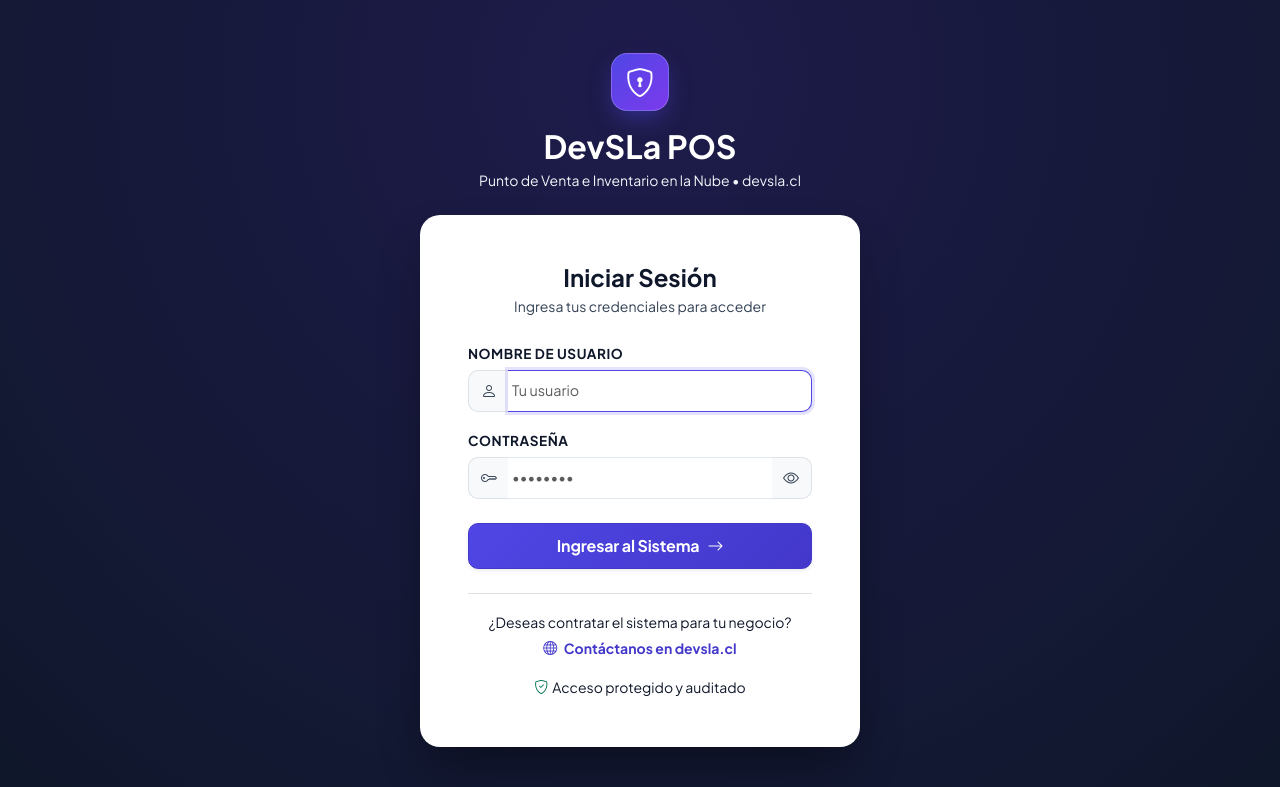
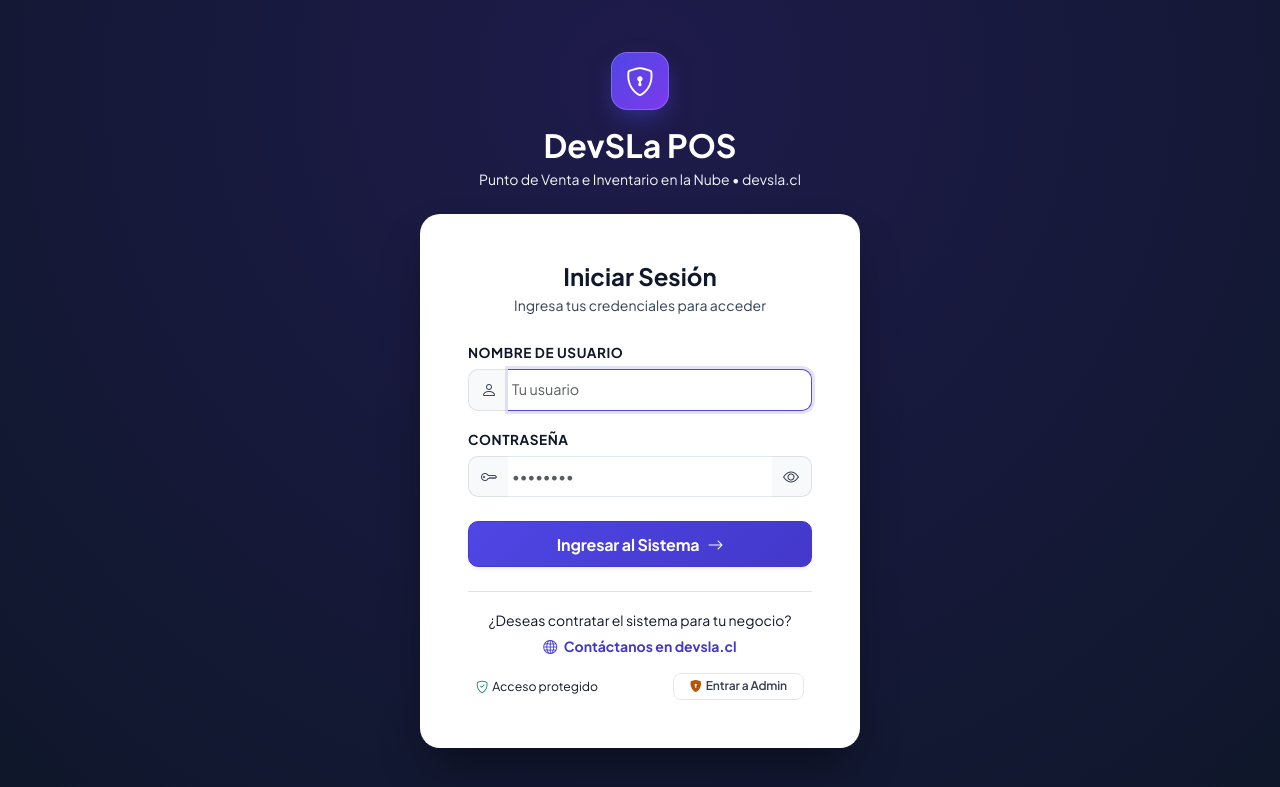
Before and after one commit to lalotapiaparada-collab/devslapos, a Django app: page /login/ in a window 1280 px wide. Shown: the top 787 px of the page. Run offline with Django 5.2, Linux system fonts and the light colour scheme.

Commit message:
Ofuscar /admin/ directo hacia login y habilitar botones dedicados de acceso a administracion

```diff
--- a/core/urls.py
+++ b/core/urls.py
@@ -16,14 +16,30 @@ Including another URLconf
 """
 
 
+import os
 from django.contrib import admin
 from django.urls import path, include
+from django.shortcuts import redirect
 from . import views
+
+# Ruta segura para el panel de administración (por defecto 'panel-admin' en lugar de 'admin' directo)
+ADMIN_PATH = os.environ.get('DJANGO_ADMIN_PATH', 'panel-admin').strip('/') or 'panel-admin'
+
+def redirect_direct_admin(request, subpath=''):
+    """Evita el acceso directo a /admin/ redirigiendo a la pantalla de login."""
+    return redirect('login')
 
 urlpatterns = [
     path('', views.home, name='home'),
     path('dashboard/', views.dashboard_analiticas, name='dashboard'),
-    path('admin/', admin.site.urls),
+
+    # Panel de administración seguro
+    path(f'{ADMIN_PATH}/', admin.site.urls),
+
+    # Redirección de seguridad: /admin/ ya no expone el panel directamente
+    path('admin/', redirect_direct_admin),
+    path('admin/<path:subpath>', redirect_direct_admin),
+
     path('', include('core.auth_urls')),
     path('', include('negocios.urls')),
     path('inventario/', include('inventario.urls')),
--- a/templates/base.html
+++ b/templates/base.html
@@ -878,9 +878,10 @@
                             <i class="bi bi-speedometer2 text-info"></i> Dashboard Analítico
                         </a>
                     </li>
-                    <li class="nav-item">
-                        <a class="nav-link-custom" href="{% url 'admin:index' %}" target="_blank">
-                            <i class="bi bi-gear-fill"></i> Django Admin
+                    <li class="nav-item d-flex align-items-center">
+                        <a class="btn btn-sm btn-outline-light px-3 py-1.5 fw-semibold d-flex align-items-center gap-1.5" href="{% url 'admin:index' %}" target="_blank" style="border-radius: 8px; font-size: 0.8rem; background: rgba(255,255,255,0.08); border-color: rgba(255,255,255,0.25);">
+                            <i class="bi bi-shield-lock-fill text-warning"></i>
+                            <span>Panel Admin</span>
                         </a>
                     </li>
                     {% else %}
@@ -1070,11 +1071,14 @@
                                     <i class="bi bi-buildings text-warning"></i> Panel Master de Negocios
                                 </a>
                             </li>
+                            {% if es_dueno_saas or request.user.is_staff or request.user.is_superuser %}
                             <li>
-                                <a class="dropdown-item" href="{% url 'admin:index' %}" target="_blank">
-                                    <i class="bi bi-gear text-info"></i> Panel Django Admin
+                                <a class="dropdown-item d-flex align-items-center justify-content-between" href="{% url 'admin:index' %}" target="_blank">
+                                    <span><i class="bi bi-shield-lock-fill text-warning me-2"></i> Panel de Administración</span>
+                                    <span class="badge bg-dark text-white font-monospace" style="font-size: 0.65rem;">Admin</span>
                                 </a>
                             </li>
+                            {% endif %}
                             {% if inspeccionando_negocio %}
                             <li>
                                 <a class="dropdown-item text-warning" href="{% url 'master_salir_conmutacion' %}">
--- a/templates/login.html
+++ b/templates/login.html
@@ -82,9 +82,15 @@
                         <i class="bi bi-globe me-1"></i> Contáctanos en devsla.cl
                     </a>
                 </div>
-                <div class="d-inline-flex align-items-center gap-1 text-dark small">
-                    <i class="bi bi-shield-check text-success"></i>
-                    <span>Acceso protegido y auditado</span>
+                <div class="d-flex align-items-center justify-content-between text-dark small px-2">
+                    <div class="d-inline-flex align-items-center gap-1 text-dark small">
+                        <i class="bi bi-shield-check text-success"></i>
+                        <span>Acceso protegido</span>
+                    </div>
+                    <a href="{% url 'admin:index' %}" class="btn btn-sm btn-outline-secondary py-1 px-2.5 fw-semibold d-inline-flex align-items-center gap-1" style="font-size: 0.75rem; border-radius: 8px;">
+                        <i class="bi bi-shield-lock-fill text-warning"></i>
+                        <span>Entrar a Admin</span>
+                    </a>
                 </div>
             </div>
         </div>
```
Also changed, not shown: templates/home.html (+9 -0 lines), templates/negocios/registro.html (+4 -3 lines).
